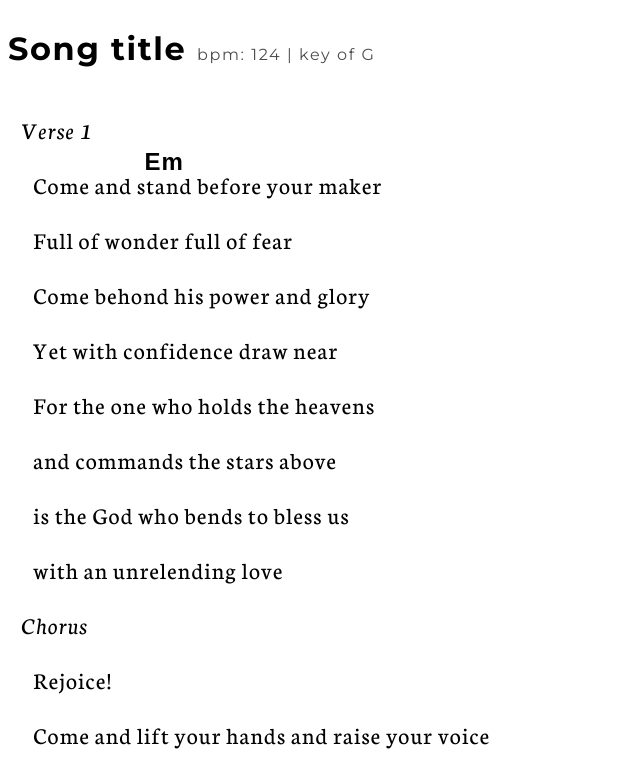
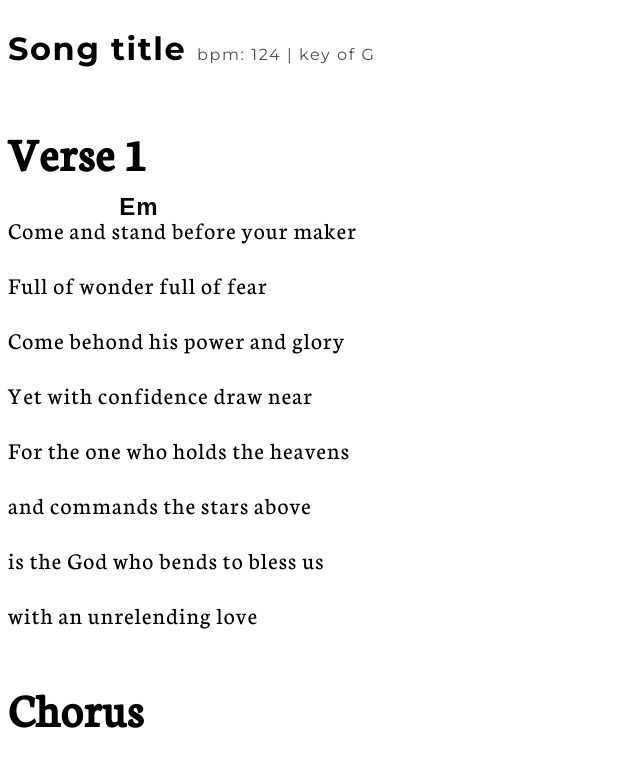
Before and after one commit to NateRudolph/Chord, a plain HTML site: page index.html in a window 1280 px wide. Both pictures are taken after a click on the element "stand". Shown: the top 767 px of the page, without its empty margins (0-640 px from the left). Drawn offline with Linux system fonts and the light colour scheme.

Commit message:
CSS Tweak to chord/verse/h1 classes

```diff
--- a/css/style.css
+++ b/css/style.css
@@ -17,19 +17,21 @@
     font-family:"Neuton", serif;
     font-size:1.5em;
     letter-spacing:0.05em;
-    margin:1% 2%;
+    margin-bottom:2em;
 }
 .verseTitle, .chorusTitle {
-    margin-left:-1%;
-    font-style:italic
+    font-size:1.3em;
+    font-style:italic;
+}
+.verse p {
+
 }
 .word:hover {
     background:rgba(34, 34, 131, 0.6);
     cursor:pointer;
     line-height:1em;
 }
-.chordWord {
-    text-transform:capitalize;
+.chordContainer {
     position:absolute;
 }
 .chord {
--- a/index.html
+++ b/index.html
@@ -13,7 +13,7 @@
     </div>
 
     <div class="verse" id="v1">
-     <p class="verseTitle">Verse 1</p>
+     <h1>Verse 1</h1>
         <p>Come and stand before your maker</p>
         <p>Full of wonder full of fear</p>
         <p>Come behond his power and glory</p>
@@ -25,7 +25,7 @@
     </div>
 
     <div class="chorus" id="1">
-     <p class="chorusTitle">Chorus</p>
+     <h1>Chorus</h1>
         <p>Rejoice!</p>
         <p>Come and lift your hands and raise your voice</p>
         <p>He is worthy of all praise</p>
@@ -35,7 +35,7 @@
     </div>
 
     <div class="verse" id="v2">
-     <p class="verseTitle">Verse 2</p>
+     <h1>Verse 2</h1>
         <p>We are children of the promise</p>
         <p>The beloved of the Lord</p>
         <p>Won with everlasting kindness</p>
--- a/js/script.js
+++ b/js/script.js
@@ -12,7 +12,7 @@ $( document ).ready(function(){
     });
     $(".word").click(function(){
         var widthOfTargetWord = ($(this).width());
-        $(this).append("<span class='chordWord'><span id="+chordCounter+" class='chord'>Em</span></span>");
+        $(this).append("<span class='chordContainer'><span id="+chordCounter+" class='chord'>Em</span></span>");
         var widthOfChord = $("#"+chordCounter).width();
         $("#"+chordCounter).css('left',(widthOfTargetWord/2*-1)+(widthOfChord/2*-1));
         chordCounter++;
```
